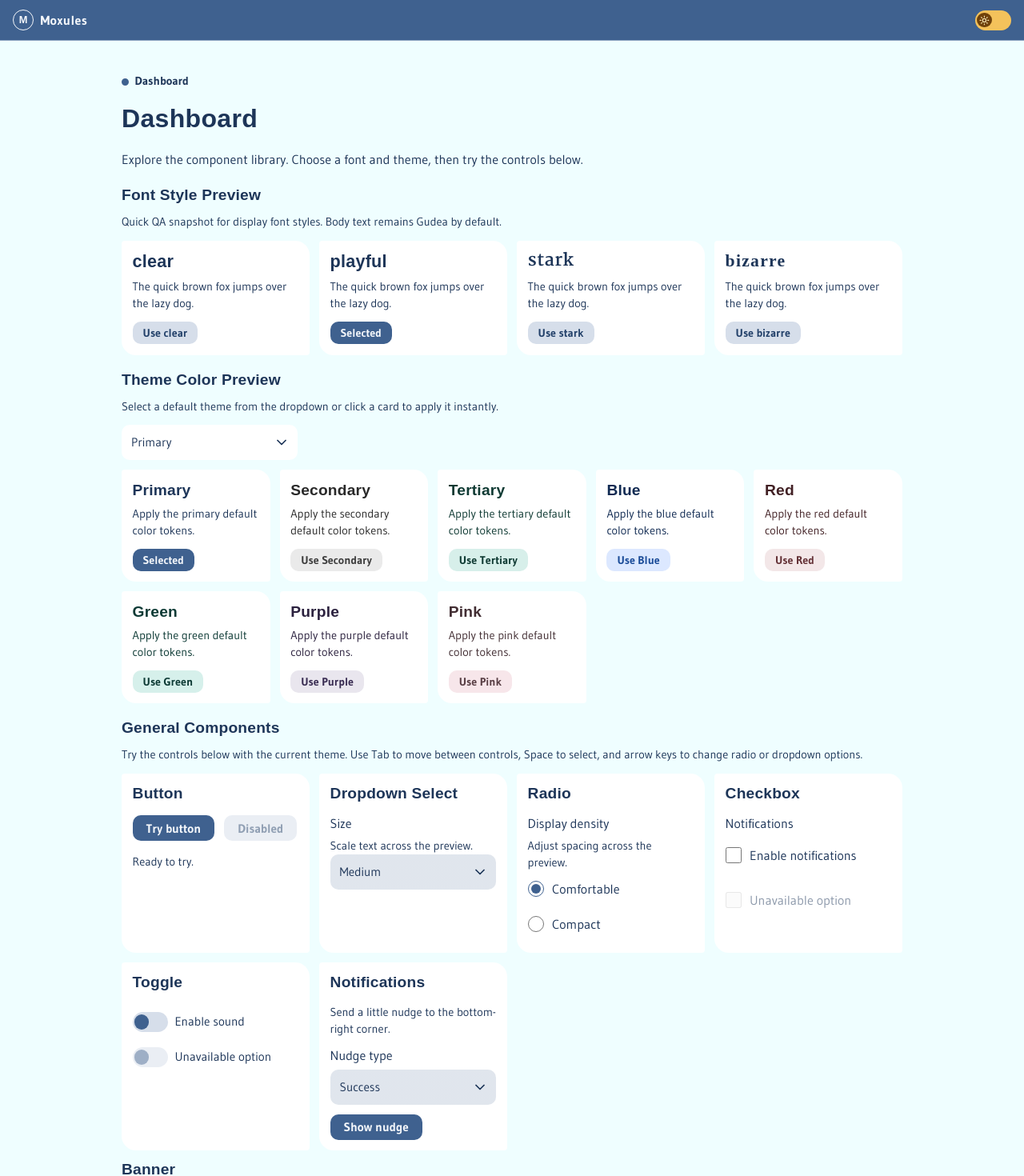
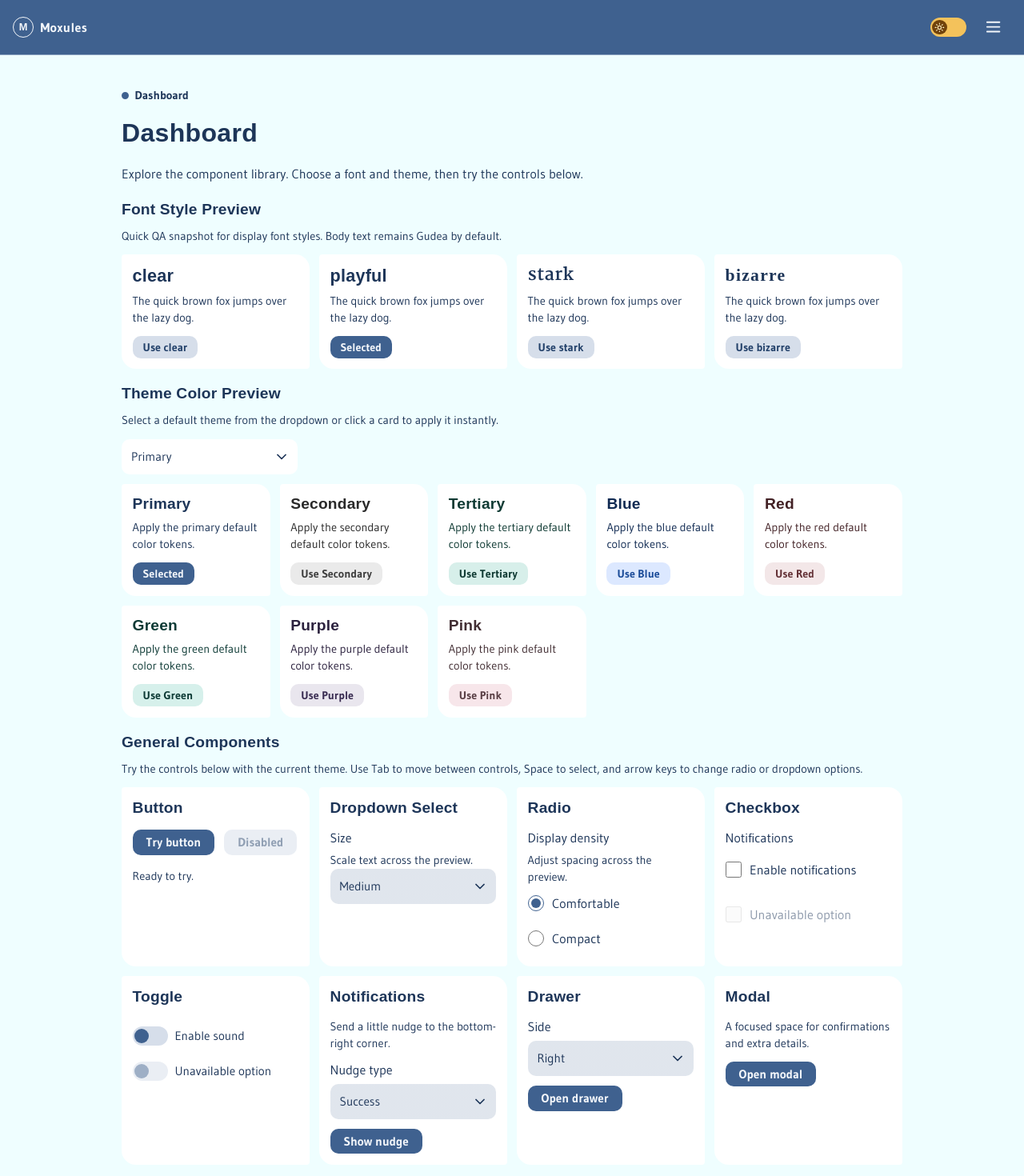
Before and after one commit to m-ox/moxule-components, a React (Vite) app: page / in a window 1280 px wide. Shown: the top 1470 px of the page at 80% size. Built offline with nearby package versions, Linux system fonts and the light colour scheme; a web font is replaced by a local one.

Commit message:
feat(demo): add drawer navigation and dialog examples

```diff
--- a/src/demo/components/AppLayout.tsx
+++ b/src/demo/components/AppLayout.tsx
@@ -15,11 +15,7 @@ export function AppLayout({ breadcrumbs }: { breadcrumbs: readonly BreadcrumbIte
       <AppNavbar />
       <Layout margin="lg" contentWidth="md" className="mx-demo-layout">
         <main id="main-content">
-          <Breadcrumbs
-            items={breadcrumbs}
-            className="mx-demo-breadcrumbs"
-            renderLink={(item) => <RouterLink to={item.href!}>{item.label}</RouterLink>}
-          />
+          <Breadcrumbs items={breadcrumbs} className="mx-demo-breadcrumbs" renderLink={(item) => <RouterLink to={item.href!}>{item.label}</RouterLink>} />
           <Outlet />
         </main>
       </Layout>
--- /dev/null
+++ b/src/demo/components/AppMenu.tsx
@@ -0,0 +1,24 @@
+import { useEffect, useId, useState } from "react";
+import { Link as RouterLink, useLocation } from "react-router-dom";
+import { Drawer, Link, MenuButton } from "../../index";
+
+export function AppMenu() {
+  const [open, setOpen] = useState(false);
+  const drawerId = useId();
+  const { pathname, hash } = useLocation();
+  useEffect(() => { setOpen(false); }, [pathname, hash]);
+
+  return (
+    <>
+      <MenuButton open={open} onClick={() => setOpen((value) => !value)} aria-controls={drawerId} />
+      <Drawer id={drawerId} title="Menu" description="Explore the dashboard." open={open} onOpenChange={setOpen} side="left">
+        <nav aria-label="Main navigation" className="mx-demo-drawer-links">
+          <Link asChild onClick={() => setOpen(false)}><RouterLink to="/">Dashboard</RouterLink></Link>
+          <Link asChild onClick={() => setOpen(false)}><RouterLink to="/#font-styles">Fonts</RouterLink></Link>
+          <Link asChild onClick={() => setOpen(false)}><RouterLink to="/#theme-colors">Themes</RouterLink></Link>
+          <Link asChild onClick={() => setOpen(false)}><RouterLink to="/#general-components">Components</RouterLink></Link>
+        </nav>
+      </Drawer>
+    </>
+  );
+}
--- a/src/demo/components/AppNavbar.tsx
+++ b/src/demo/components/AppNavbar.tsx
@@ -2,6 +2,7 @@ import { Link as RouterLink } from "react-router-dom";
 import { Image, Link, ThemeToggle, Toolbar } from "../../index";
 import { useDemoPreferences } from "../DemoProvider";
 import logoUrl from "../favicon.ico";
+import { AppMenu } from "./AppMenu";
 
 export function AppNavbar() {
   const { setMode } = useDemoPreferences();
@@ -15,7 +16,7 @@ export function AppNavbar() {
           </RouterLink>
         </Link>
       }
-      right={<ThemeToggle onModeChange={setMode} />}
+      right={<div className="mx-demo-navbar-actions"><ThemeToggle onModeChange={setMode} /><AppMenu /></div>}
     />
   );
 }
--- /dev/null
+++ b/src/demo/pages/Dashboard/examples/DrawerExample.tsx
@@ -0,0 +1,19 @@
+import { useState } from "react";
+import { Button, Card, Drawer, Dropdown, Header, Text, type DrawerSide } from "../../../../index";
+
+export function DrawerExample() {
+  const [open, setOpen] = useState(false);
+  const [side, setSide] = useState<DrawerSide>("right");
+  return (
+    <Card className="mx-demo-card" aria-labelledby="drawer-demo-title">
+      <Header id="drawer-demo-title" variant="h3" className="mx-demo-control-title">Drawer</Header>
+      <label htmlFor="drawer-side" className="mx-demo-label">Side</label>
+      <Dropdown id="drawer-side" value={side} onChange={(value) => setSide(value as DrawerSide)} options={[{ label: "Left", value: "left" }, { label: "Right", value: "right" }]} className="mx-demo-select" />
+      <Button className="mx-demo-spaced" onClick={() => setOpen(true)}>Open drawer</Button>
+      <Drawer title="Drawer example" description="A soft panel for navigation or extra content." side={side} open={open} onOpenChange={setOpen}>
+        <Text>Use the close button, Escape, or the backdrop to return to the page.</Text>
+        <Button className="mx-demo-spaced" onClick={() => setOpen(false)}>Done</Button>
+      </Drawer>
+    </Card>
+  );
+}
--- /dev/null
+++ b/src/demo/pages/Dashboard/examples/ModalExample.tsx
@@ -0,0 +1,25 @@
+import { useState } from "react";
+import { Button, Card, Header, Modal, Text } from "../../../../index";
+
+export function ModalExample() {
+  const [open, setOpen] = useState(false);
+  return (
+    <Card className="mx-demo-card" aria-labelledby="modal-demo-title">
+      <Header id="modal-demo-title" variant="h3" className="mx-demo-control-title">Modal</Header>
+      <Text variant="sm">A focused space for confirmations and extra details.</Text>
+      <Button className="mx-demo-spaced" onClick={() => setOpen(true)}>Open modal</Button>
+      <Modal
+        title="A little moment"
+        description="Keep the important details in view."
+        open={open}
+        onOpenChange={setOpen}
+        footer={<>
+          <Button variant="secondary" onClick={() => setOpen(false)}>Not now</Button>
+          <Button onClick={() => setOpen(false)}>Continue</Button>
+        </>}
+      >
+        <Text>Add a confirmation, a short form, or a little more context here.</Text>
+      </Modal>
+    </Card>
+  );
+}
--- a/src/demo/pages/Dashboard/sections/GeneralComponents.tsx
+++ b/src/demo/pages/Dashboard/sections/GeneralComponents.tsx
@@ -5,6 +5,8 @@ import { RadioExample } from "../examples/RadioExample";
 import { CheckboxExample } from "../examples/CheckboxExample";
 import { ToggleExample } from "../examples/ToggleExample";
 import { NudgeExample } from "../examples/NudgeExample";
+import { DrawerExample } from "../examples/DrawerExample";
+import { ModalExample } from "../examples/ModalExample";
 import { BannerExamples } from "../examples/BannerExamples";
 
 export function GeneralComponents() {
@@ -24,6 +26,8 @@ export function GeneralComponents() {
         <CheckboxExample />
         <ToggleExample />
         <NudgeExample />
+        <DrawerExample />
+        <ModalExample />
       </div>
       <BannerExamples />
     </Section>
--- a/src/demo/styles.css
+++ b/src/demo/styles.css
@@ -58,6 +58,8 @@ body,
 .mx-demo-brand { text-decoration: none; }
 .mx-demo section[id] { scroll-margin-top: 5rem; }
 .mx-demo-breadcrumbs { margin-bottom: 1rem; }
+.mx-demo-navbar-actions { display: flex; align-items: center; gap: 0.75rem; }
+.mx-demo-drawer-links { display: grid; gap: 1rem; }
 
 .mx-demo-layout {
   flex: 1;
```
Also changed, not shown: 1 other file (tests, documents, lock files or other folders).
